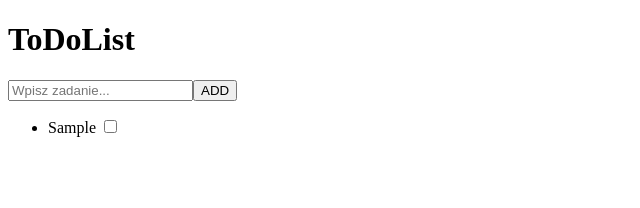
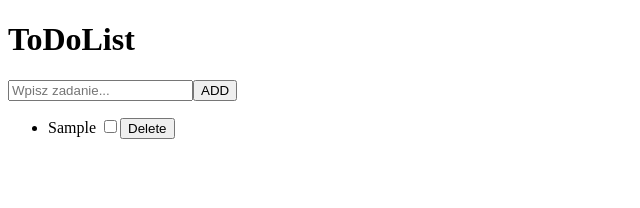
Before and after one commit to Bajt3k/ToDoList, a React (Vite) app: page / in a window 1280 px wide. Both pictures are taken after typing "Sample" into the empty fields and a click on the button "ADD". Shown: the top 208 px of the page, without its empty margins (0-640 px from the left). Built offline with nearby package versions, Linux system fonts and the light colour scheme.

Commit message:
delate tasks function

```diff
--- a/src/App.jsx
+++ b/src/App.jsx
@@ -24,6 +24,9 @@ function App() {
       prevTasks.map((t) => (t.id === id ? { ...t, done: !t.done } : t)),
     );
   }
+  function handleDeleteTask(id) {
+    setTasks((prevTasks) => prevTasks.filter((t) => t.id !== id));
+  }
 
   return (
     <>
@@ -46,6 +49,10 @@ function App() {
               checked={task.done}
               onChange={() => toggleTaskDone(task.id)}
             />
+            <button onClick={() => handleDeleteTask(task.id)}>
+              Delete
+            </button>
+
           </li>
         ))}
       </ul>
```
